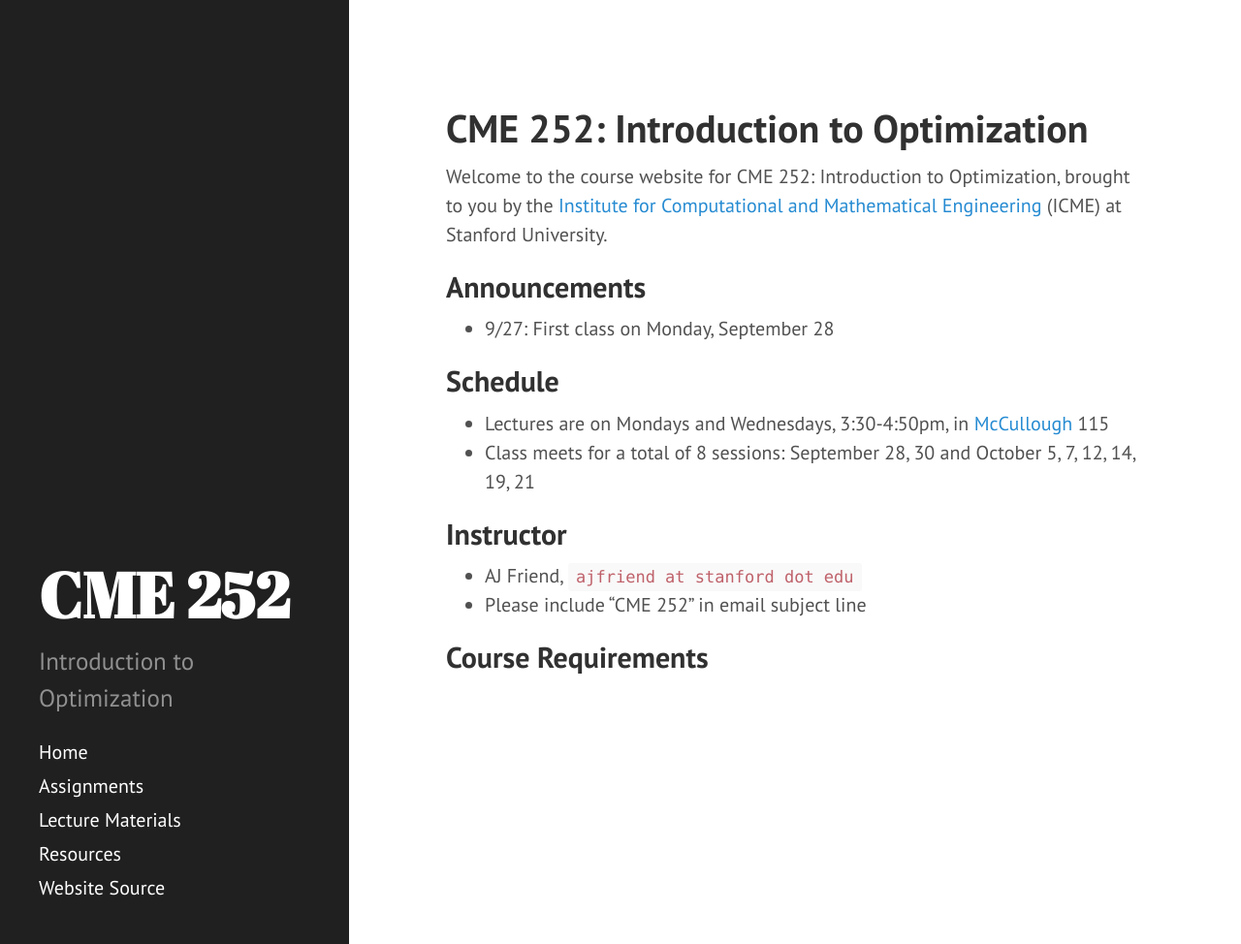
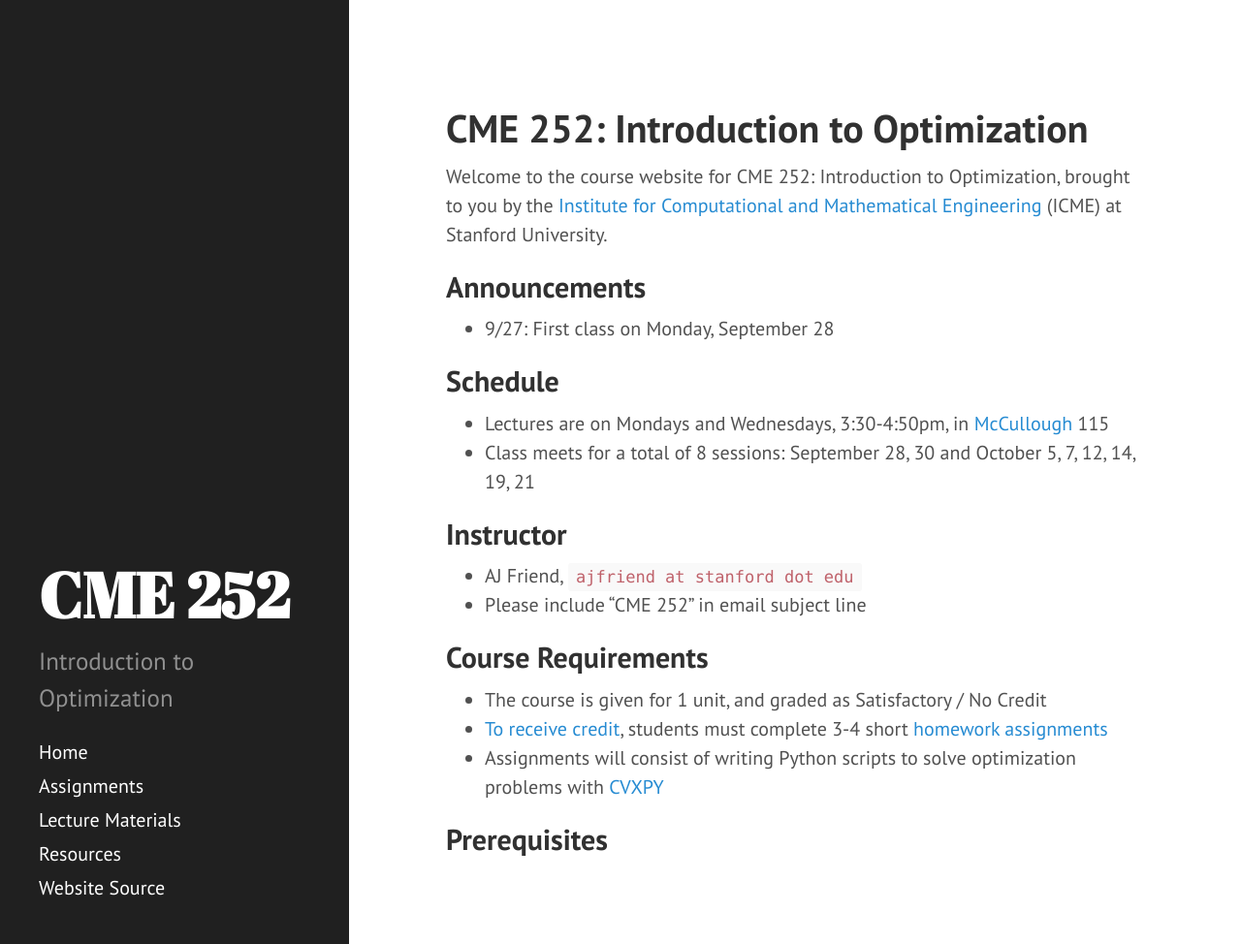
Before and after one commit to ajfriend/cme252, a Jekyll site: the page built from index.md, in a window 1280 px wide and 974 px high. Shown: the whole window at 97% size. Built offline with Jekyll 4.4.1, drawn with Linux system fonts in a browser that asks for light colours; Markdown is read by kramdown in place of the engine named in the settings.

Commit message:
requirements

```diff
--- a/index.md
+++ b/index.md
@@ -19,3 +19,8 @@ Welcome to the course website for CME 252: Introduction to Optimization, brought
 - Please include "CME 252" in email subject line
 
 ## Course Requirements
+- The course is given for 1 unit, and graded as Satisfactory / No Credit
+- [To receive credit](https://studentaffairs.stanford.edu/registrar/faculty/unit-of-credit), students must complete 3-4 short [homework assignments](assignments)
+- Assignments will consist of writing Python scripts to solve optimization problems with [CVXPY](http://www.cvxpy.org/)
+
+## Prerequisites
```
